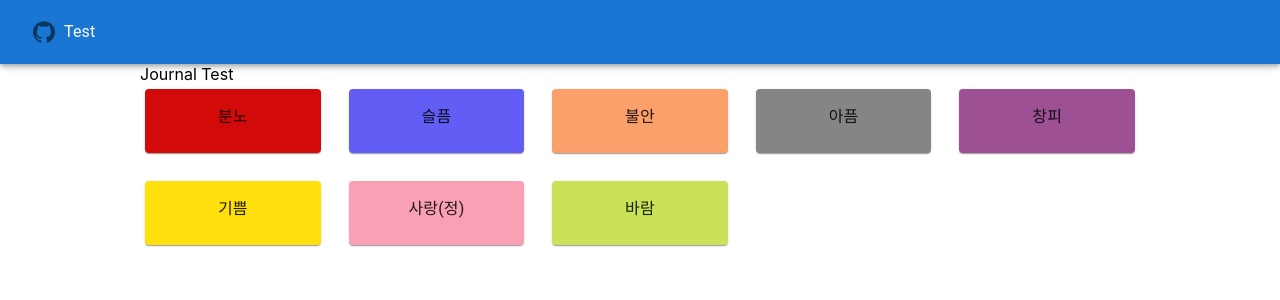
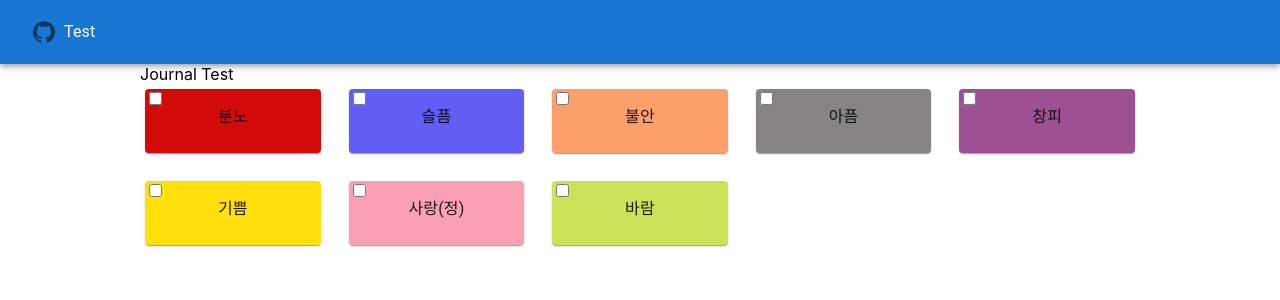
Before and after one commit to MBTIProfile/speedJournal, a React (Create React App) app: page / in a window 1280 px wide. Shown: the top 300 px of the page. Built offline with nearby package versions, Linux system fonts and the light colour scheme.

Commit message:
1. scss 도입(sass 설치) 2. fold 이벤트 더블클릭으로 변경 3. 클릭 시 체크박스 체크 추가 4. recoil state로 체크박스 구성

```diff
--- a/package.json
+++ b/package.json
@@ -10,6 +10,7 @@
     "@testing-library/jest-dom": "^5.16.5",
     "@testing-library/react": "^13.3.0",
     "@testing-library/user-event": "^13.5.0",
+    "node-sass": "^7.0.1",
     "react": "^18.2.0",
     "react-dom": "^18.2.0",
     "react-router-dom": "^6.3.0",
--- a/src/components/CategoryItem/CategoryItem.jsx
+++ b/src/components/CategoryItem/CategoryItem.jsx
@@ -1,24 +1,40 @@
 import { useRecoilState } from "recoil"
-import { filterState } from "../../state"
+import { filterState, categoryListState } from "../../state"
 import {
   Card,
   CardContent,
   Typography,
 } from "@mui/material"
-function CategoryItem({ category: { type, level, detail, index, color } }) {
-  const [filter,setFilter] = useRecoilState(filterState);
+import "./CategoryItem.scss";
+function CategoryItem({ category: { type, detail, index, color, checkFlag }, category }) {
+  const [filter, setFilter] = useRecoilState(filterState);
+  const [categories, setCategories] = useRecoilState(categoryListState)
 
   const handleCardClick = () => {
-    if (index === '1') {
+    const i = categories.findIndex((categoryList) => category === categoryList)
+    checkFlag = !checkFlag
+    setCategories(prevState => {
+      const newState = prevState.map(obj => {
+        if (obj === category) {
+          return { ...obj, checkFlag: checkFlag };
+        }
+        return obj;
+      });
+      return newState;
+    })
+    console.log(categories, categories[i]["checkFlag"])
+
+  }
+  const handleCardDblClick = () => {
       const flag = !filter[type]
       setFilter({
         ...filter,
-        [type]:flag
+        [type]: flag
       })
-    }
   }
   return (
-    <Card style={{ backgroundColor: color, margin: "2px" }} onClick={handleCardClick}>
+    <Card className="Card" style={{ backgroundColor: color, margin: "2px" }} onClick={handleCardClick} onDoubleClick={handleCardDblClick}>
+      <input type="checkbox" readOnly checked={checkFlag} />
       <CardContent sx={{ margin: "auto" }}>
         <Typography sx={{ textAlign: "center" }}>{detail}</Typography>
       </CardContent>
--- /dev/null
+++ b/src/components/CategoryItem/CategoryItem.scss
@@ -0,0 +1,5 @@
+.Card {
+  input {
+      position: absolute;
+  }
+}
--- a/src/state/index.js
+++ b/src/state/index.js
@@ -23,6 +23,7 @@ import categoryList from "../data/category.json"
         b = (parseInt(b, 16) + (10 * el.index)) > 255 ? "FF" : ("00" + (parseInt(b, 16) + (10 * el.index)).toString(16)).slice(-2)
         categories[i].color = "#" + r + g + b
         categories[i].isFold = el.level==="1"
+        categories[i].checkFlag = false
     }
     return categories
 
```
Also changed, not shown: 1 other file (tests, documents, lock files or other folders).
